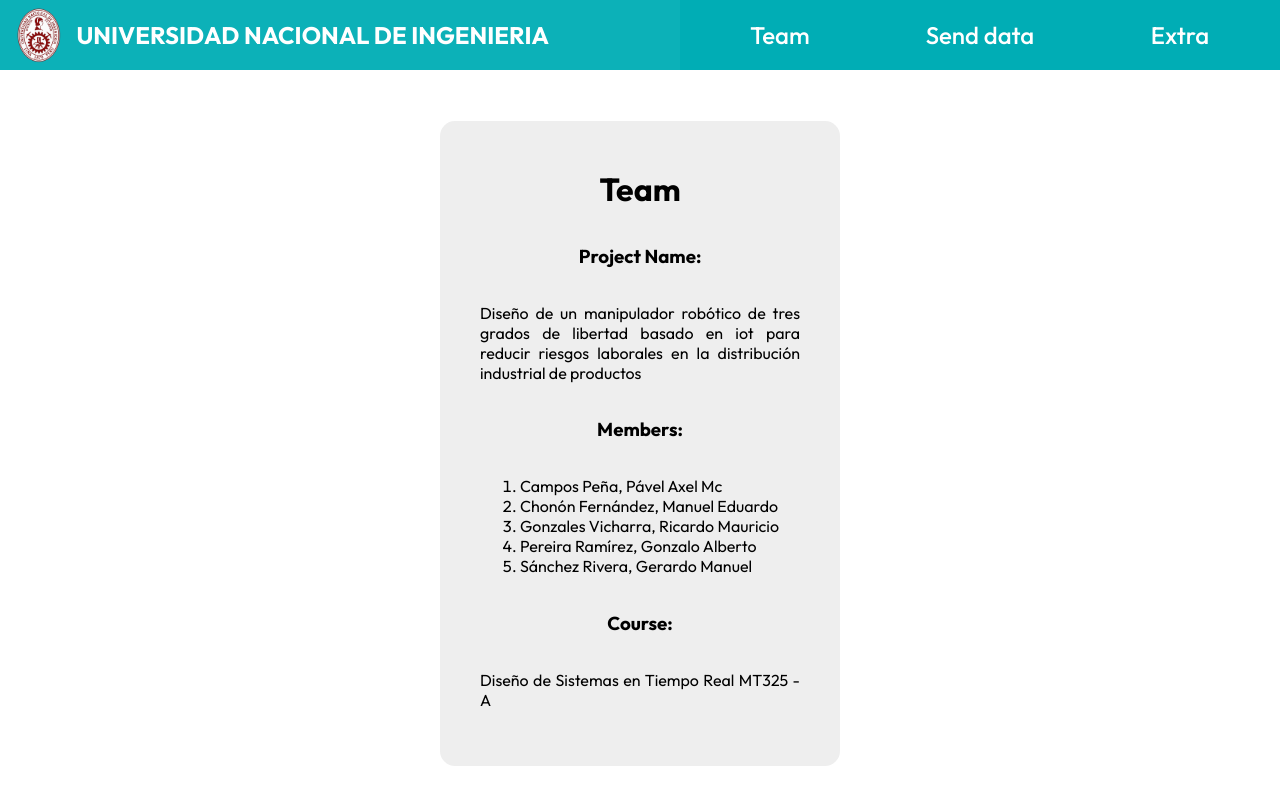
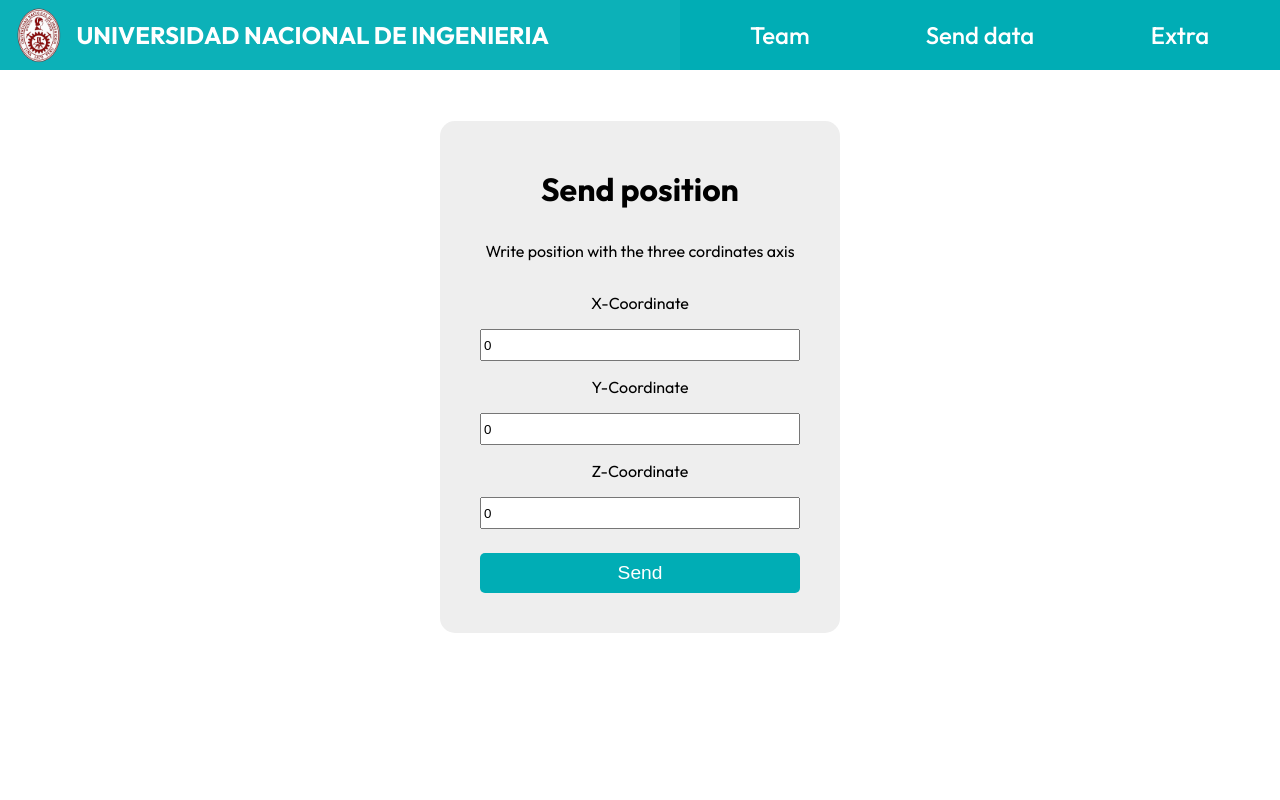
Before and after one commit to GonzaloPereira/ProyectoRT, a React (Create React App) app: page / in a window 1280 px wide. Built offline with nearby package versions, Linux system fonts and the light colour scheme.

Commit message:
Set delay between requests

```diff
--- a/src/App.js
+++ b/src/App.js
@@ -5,7 +5,7 @@ import Team from './Team';
 import Extra from './Extra';
 
 function App() {
-  const [windows, setWindows] = useState('team');
+  const [windows, setWindows] = useState('send-data');
   console.log(windows);
   return (
     <div className="App">
--- a/src/SendData.js
+++ b/src/SendData.js
@@ -1,5 +1,5 @@
 import React, {useState,useReducer} from 'react';
-import RecommendIcon from '@mui/icons-material/Recommend';
+import Alert from '@mui/material/Alert';
 
 function formReducer(state, event) {
     return {
@@ -10,21 +10,34 @@ function formReducer(state, event) {
 
 export default function SendData() {
     const [formData, setFormData] = useReducer(formReducer, {X:0,Y:0,Z:0});
-    const [seeGood, setSeeGood] = useState(false);
+    const [seeSent, setSeeSent] = useState(false);
+    const [error, setError] = useState('');
+
     async function send_data(){
-        return fetch(`http://mprojectsdb.gq/ProyectoRT/sendposition.php?X=${formData.X}&Y=${formData.Y}&Z=${formData.Z}`);
+        return fetch(`http://mprojectsdb.gq/ProyectoRT/sendposition.php?X=${formData.X}&Y=${formData.Y}&Z=${formData.Z}&T=${Math.round(Date.now() / 1000)}`);
+    }
+    async function getLastTime(){
+        return fetch('http://mprojectsdb.gq/ProyectoRT/getLastTime.php').then((res) => res.json());
     }
     async function handleSubmit(event){
         event.preventDefault();
-        console.log(JSON.stringify(formData));
-        setSeeGood(true);
-        setTimeout(()=>setSeeGood(false), 1000);
         try {
+            const lastTime = Number(await getLastTime());
+            if(Math.round(Date.now() / 1000) - lastTime < 6){
+                throw new Error('Wait some seconds between requests');
+            }
             const res = await send_data();
-            console.log(res);
             if (!res.ok) throw new Error();
+            setSeeSent(true);
+            setTimeout(()=>setSeeSent(false), 3000);
           } catch (err) {
-              console.log(err);
+              setSeeSent(false);
+              if(err.message == 'Wait some seconds between requests'){
+                  setError(err.message)
+              }else{
+                  setError("Couldn't send position");
+              }
+              setTimeout(()=>setError(''), 3000);
           }
     }
     function handleChange(event) {
@@ -53,7 +66,8 @@ export default function SendData() {
         <button className="blue-submit-button" type="submit">
           Send
         </button>
-        {seeGood && <div className='extra-link' style={{justifyContent:'center'}}><p>Sent!!</p><RecommendIcon/></div>}
+        {seeSent && <Alert severity="success">Position sent successfully!</Alert>}
+        {error && <Alert severity="error">{error}</Alert>}
       </form>
     </div>
   );
--- a/src/Team.js
+++ b/src/Team.js
@@ -6,7 +6,7 @@ export default function Team() {
     <div className="form team">
       <h2>Team</h2>
       <h3>Project Name: </h3>
-      <p>Diseño de un manipulador robótico de tres grados de libertad basado en iot para reducir riesgos laborales en la distribución industrial de productos</p>
+      <p>Design of a robotic manipulator with three degrees of freedom based on IoT to reduce occupational risks in the industrial distribution of products</p>
       <h3>Members: </h3>
       <ol>
           <li>Campos Peña, Pável Axel Mc</li>
```
Also changed, not shown: 1 other file (tests, documents, lock files or other folders).
